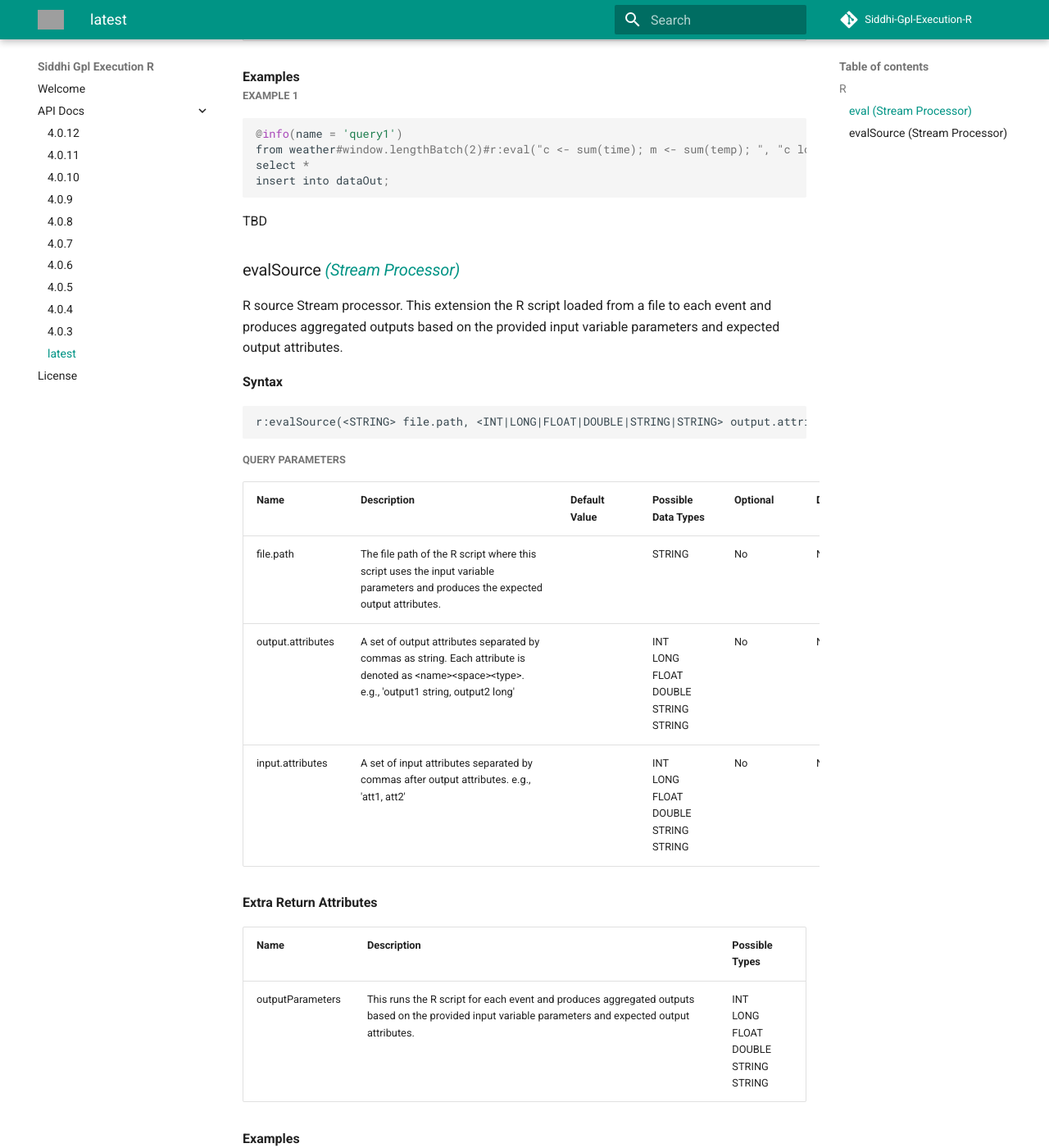
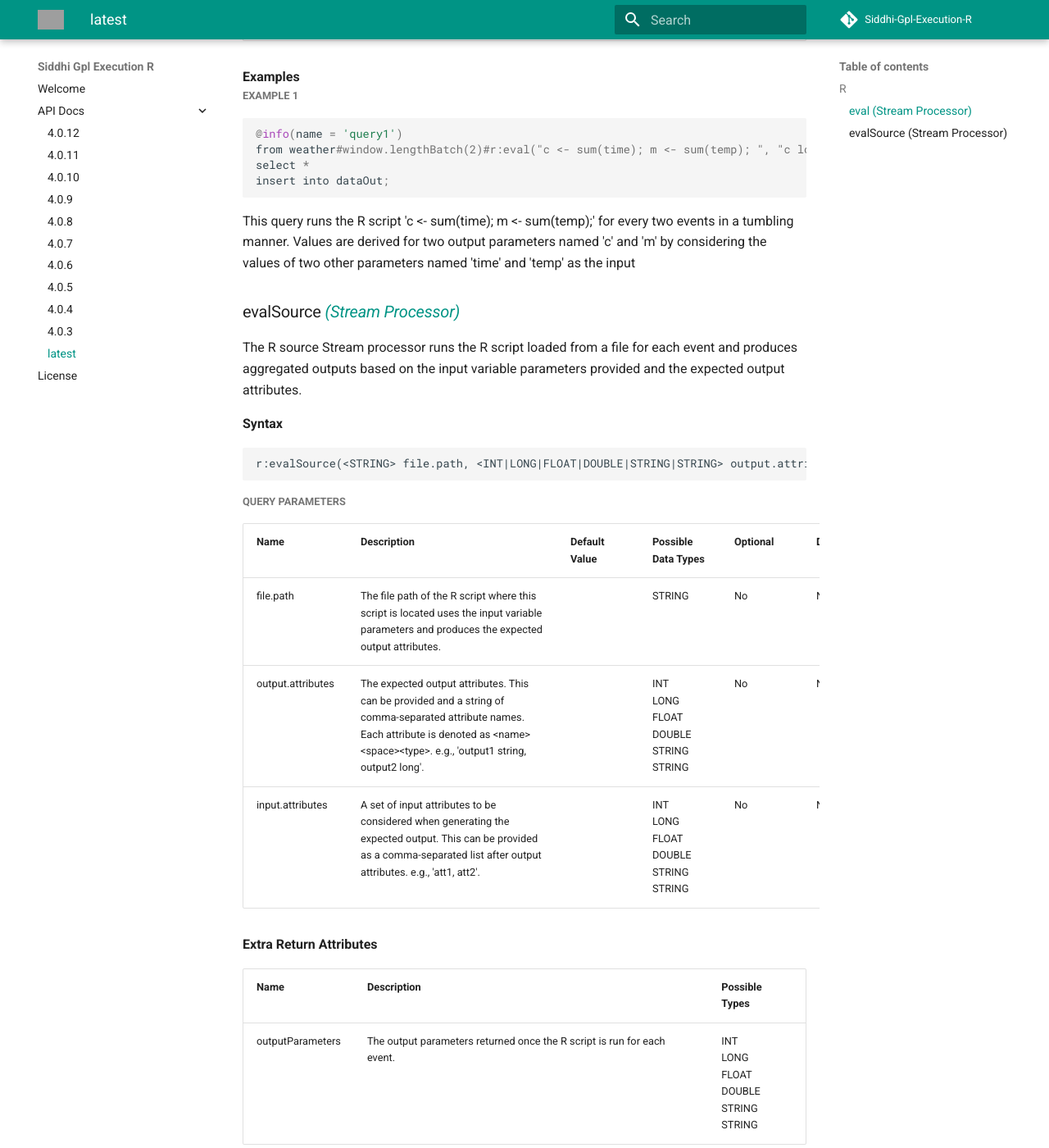
Before and after one commit to wso2-extensions/siddhi-gpl-execution-r, an MkDocs documentation site: the page built from docs/api/latest.md, in a window 1280 px wide and 1400 px high, scrolled down 1211 px. Shown: the whole window at 82% size. Built offline with MkDocs 1.6.1 and Material for MkDocs 9.7.7, drawn with Linux system fonts in a browser that asks for light colours; comment, search, counter and statistics services are not loaded; old or Windows-style settings are respelled for this version of MkDocs; some of the changed text lies outside the part shown; grey boxes are pictures that could not be loaded.

Commit message:
This adds a missing description.

````diff
--- a/docs/api/latest.md
+++ b/docs/api/latest.md
@@ -4,7 +4,7 @@
 
 ### eval *<a target="_blank" href="https://wso2.github.io/siddhi/documentation/siddhi-4.0/#stream-processor">(Stream Processor)</a>*
 
-<p style="word-wrap: break-word">The R Script Stream Processor runs the R script loaded from a file to each event and produces aggregated outputs based on the input variable parameters provided and the expected output attributes.</p>
+<p style="word-wrap: break-word">The R Script Stream Processor runs the R script defined within the Siddhi application to each event and produces aggregated outputs based on the input variable parameters provided and the expected output attributes.</p>
 
 <span id="syntax" class="md-typeset" style="display: block; font-weight: bold;">Syntax</span>
 ```
@@ -39,7 +39,7 @@ r:eval(<STRING> script, <INT|LONG|FLOAT|DOUBLE|STRING|STRING> output.attributes,
     </tr>
     <tr>
         <td style="vertical-align: top">input.attributes</td>
-        <td style="vertical-align: top; word-wrap: break-word">A set of input attributes to be considered when generating the expected output. This can be provided as a comma-separated list after output attributes. e.g., 'att1, att2'</td>
+        <td style="vertical-align: top; word-wrap: break-word">A set of input attributes to be considered when generating the expected output. This can be provided as a comma-separated list after output attributes. e.g., 'att1, att2'.</td>
         <td style="vertical-align: top"></td>
         <td style="vertical-align: top">INT<br>LONG<br>FLOAT<br>DOUBLE<br>STRING<br>STRING</td>
         <td style="vertical-align: top">No</td>
@@ -55,7 +55,7 @@ r:eval(<STRING> script, <INT|LONG|FLOAT|DOUBLE|STRING|STRING> output.attributes,
     </tr>
     <tr>
         <td style="vertical-align: top">outputParameters</td>
-        <td style="vertical-align: top; word-wrap: break-word">This runs the R script for each event and produces aggregated outputs based on the provided input variable parameters and the expected output attributes.</td>
+        <td style="vertical-align: top; word-wrap: break-word">The output parameters returned once the R script is run for each event.</td>
         <td style="vertical-align: top">INT<br>LONG<br>FLOAT<br>DOUBLE<br>STRING<br>STRING</td>
     </tr>
 </table>
@@ -68,11 +68,11 @@ from weather#window.lengthBatch(2)#r:eval("c <- sum(time); m <- sum(temp); ", "c
 select *
 insert into dataOut;
 ```
-<p style="word-wrap: break-word">TBD</p>
+<p style="word-wrap: break-word">This query runs the R script 'c &lt;- sum(time); m &lt;- sum(temp);' for every two events in a tumbling manner. Values are derived for two output parameters named 'c' and 'm' by considering the values of two other parameters named 'time' and 'temp' as the input </p>
 
 ### evalSource *<a target="_blank" href="https://wso2.github.io/siddhi/documentation/siddhi-4.0/#stream-processor">(Stream Processor)</a>*
 
-<p style="word-wrap: break-word">R source Stream processor. This extension the R script loaded from a file to each event and produces aggregated outputs based on the provided input variable parameters and expected output attributes.</p>
+<p style="word-wrap: break-word">The R source Stream processor runs the R script loaded from a file for each event and produces aggregated outputs based on the input variable parameters provided and the expected output attributes.</p>
 
 <span id="syntax" class="md-typeset" style="display: block; font-weight: bold;">Syntax</span>
 ```
@@ -91,7 +91,7 @@ r:evalSource(<STRING> file.path, <INT|LONG|FLOAT|DOUBLE|STRING|STRING> output.at
     </tr>
     <tr>
         <td style="vertical-align: top">file.path</td>
-        <td style="vertical-align: top; word-wrap: break-word">The file path of the R script where this script uses the input variable parameters and produces the expected output attributes.</td>
+        <td style="vertical-align: top; word-wrap: break-word">The file path of the R script where this script is located uses the input variable parameters and produces the expected output attributes.</td>
         <td style="vertical-align: top"></td>
         <td style="vertical-align: top">STRING</td>
         <td style="vertical-align: top">No</td>
@@ -99,7 +99,7 @@ r:evalSource(<STRING> file.path, <INT|LONG|FLOAT|DOUBLE|STRING|STRING> output.at
     </tr>
     <tr>
         <td style="vertical-align: top">output.attributes</td>
-        <td style="vertical-align: top; word-wrap: break-word">A set of output attributes separated by commas as string. Each attribute is denoted as &lt;name&gt;&lt;space&gt;&lt;type&gt;. e.g., 'output1 string, output2 long'</td>
+        <td style="vertical-align: top; word-wrap: break-word">The expected output attributes. This can be provided and a string of comma-separated attribute names. Each attribute is denoted as &lt;name&gt;&lt;space&gt;&lt;type&gt;. e.g., 'output1 string, output2 long'.</td>
         <td style="vertical-align: top"></td>
         <td style="vertical-align: top">INT<br>LONG<br>FLOAT<br>DOUBLE<br>STRING<br>STRING</td>
         <td style="vertical-align: top">No</td>
@@ -107,7 +107,7 @@ r:evalSource(<STRING> file.path, <INT|LONG|FLOAT|DOUBLE|STRING|STRING> output.at
     </tr>
     <tr>
         <td style="vertical-align: top">input.attributes</td>
-        <td style="vertical-align: top; word-wrap: break-word">A set of input attributes separated by commas after output attributes. e.g., 'att1, att2'</td>
+        <td style="vertical-align: top; word-wrap: break-word">A set of input attributes to be considered when generating the expected output. This can be provided as a comma-separated list after output attributes. e.g., 'att1, att2'.</td>
         <td style="vertical-align: top"></td>
         <td style="vertical-align: top">INT<br>LONG<br>FLOAT<br>DOUBLE<br>STRING<br>STRING</td>
         <td style="vertical-align: top">No</td>
@@ -123,7 +123,7 @@ r:evalSource(<STRING> file.path, <INT|LONG|FLOAT|DOUBLE|STRING|STRING> output.at
     </tr>
     <tr>
         <td style="vertical-align: top">outputParameters</td>
-        <td style="vertical-align: top; word-wrap: break-word">This runs the R script for each event and produces  aggregated outputs based on the provided input variable parameters and expected output attributes.</td>
+        <td style="vertical-align: top; word-wrap: break-word">The output parameters returned once the R script is run for each event.</td>
         <td style="vertical-align: top">INT<br>LONG<br>FLOAT<br>DOUBLE<br>STRING<br>STRING</td>
     </tr>
 </table>
````
Also changed, not shown: 1 other file.
